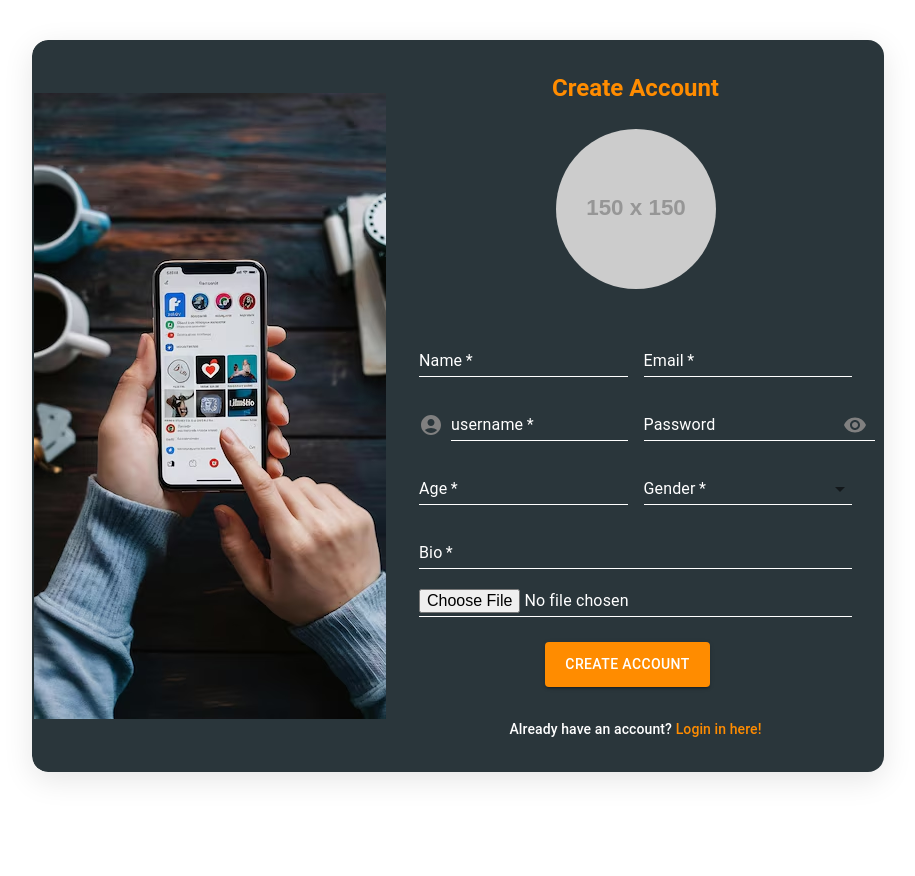
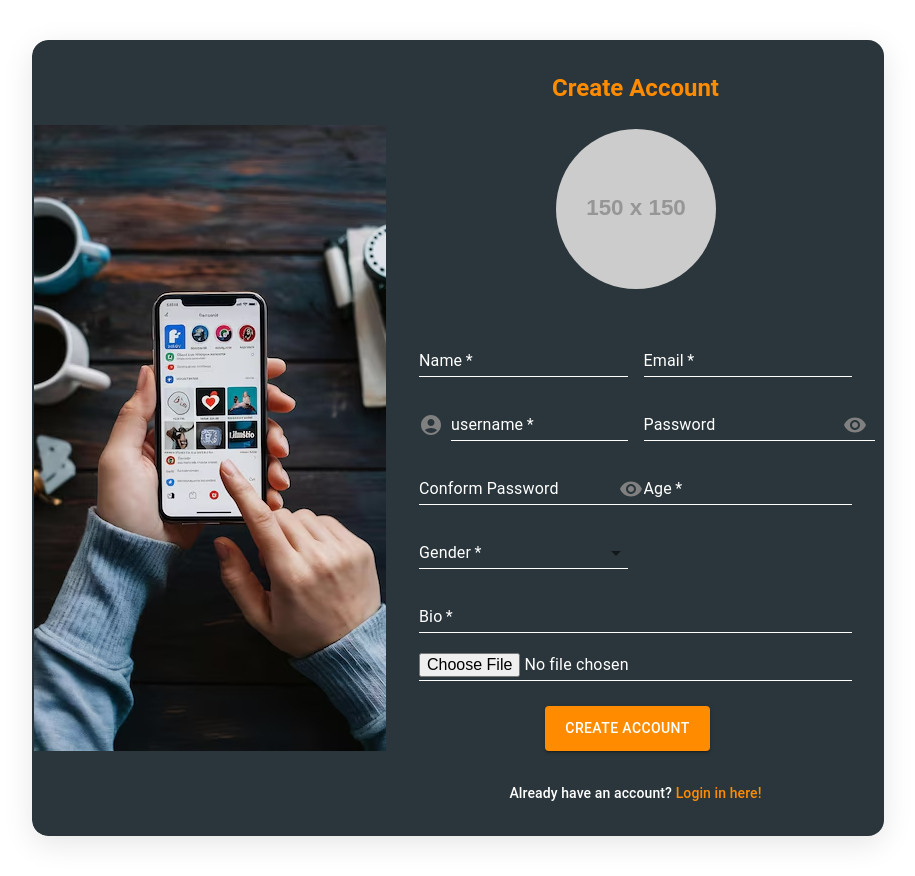
Before and after one commit to Nikhil-Sirsat/LinkSpace, a React (Vite) app in the folder Frontend/: page /SignUp in a window 1280 px wide. Shown: the whole page, without its empty margins (182-1097 px from the left). Before the commit the page ends 812 px from the top, so only its background shows below. Built offline with nearby package versions, Linux system fonts and the light colour scheme; no server answers.

Commit message:
add conform password in SignUp page

```diff
--- a/Frontend/src/components/User/Signup.jsx
+++ b/Frontend/src/components/User/Signup.jsx
@@ -76,6 +76,7 @@ export default function SignUp() {
         username: '',
         email: '',
         password: '',
+        conformPass: '',
         age: '',
         gender: '',
         bio: '',
@@ -122,6 +123,7 @@ export default function SignUp() {
     };
 
     const handleSubmit = async (e) => {
+        setMessage('');
         e.preventDefault();
         const data = new FormData();
         data.append('name', formData.name);
@@ -132,6 +134,11 @@ export default function SignUp() {
         data.append('gender', formData.gender);
         data.append('bio', formData.bio);
         data.append('image', formData.image);
+
+        if (formData.password !== formData.conformPass) {
+            setMessage('password miss match');
+            return;
+        }
 
         try {
             await axiosInstance.post('/api/user/SignUp', data, {
@@ -273,6 +280,34 @@ export default function SignUp() {
                                         </FormControl>
                                     </Grid>
                                     <Grid item xs={12} sm={6}>
+                                        <FormControl sx={{ width: '25ch' }} variant="standard">
+                                            <CustomInputLabel htmlFor="standard-adornment-password" sx={{ color: 'white' }}>Conform Password</CustomInputLabel>
+                                            <CustomInput
+                                                id="standard-adornment-password"
+                                                type={showPassword ? 'text' : 'password'}
+                                                endAdornment={
+                                                    <InputAdornment position="end">
+                                                        <IconButton
+                                                            aria-label={
+                                                                showPassword ? 'hide the password' : 'display the password'
+                                                            }
+                                                            onClick={handleClickShowPassword}
+                                                            onMouseDown={handleMouseDownPassword}
+                                                            onMouseUp={handleMouseUpPassword}
+                                                        >
+                                                            {showPassword ? <VisibilityOff sx={{ color: 'gray' }} /> : <Visibility sx={{ color: 'gray' }} />}
+                                                        </IconButton>
+                                                    </InputAdornment>
+                                                }
+                                                label="Conform Password"
+                                                name="conformPass"
+                                                value={formData.conformPass}
+                                                onChange={handleChange}
+                                                required
+                                            />
+                                        </FormControl>
+                                    </Grid>
+                                    <Grid item xs={12} sm={6}>
                                         <CustomTextField
                                             fullWidth
                                             label="Age"
```
